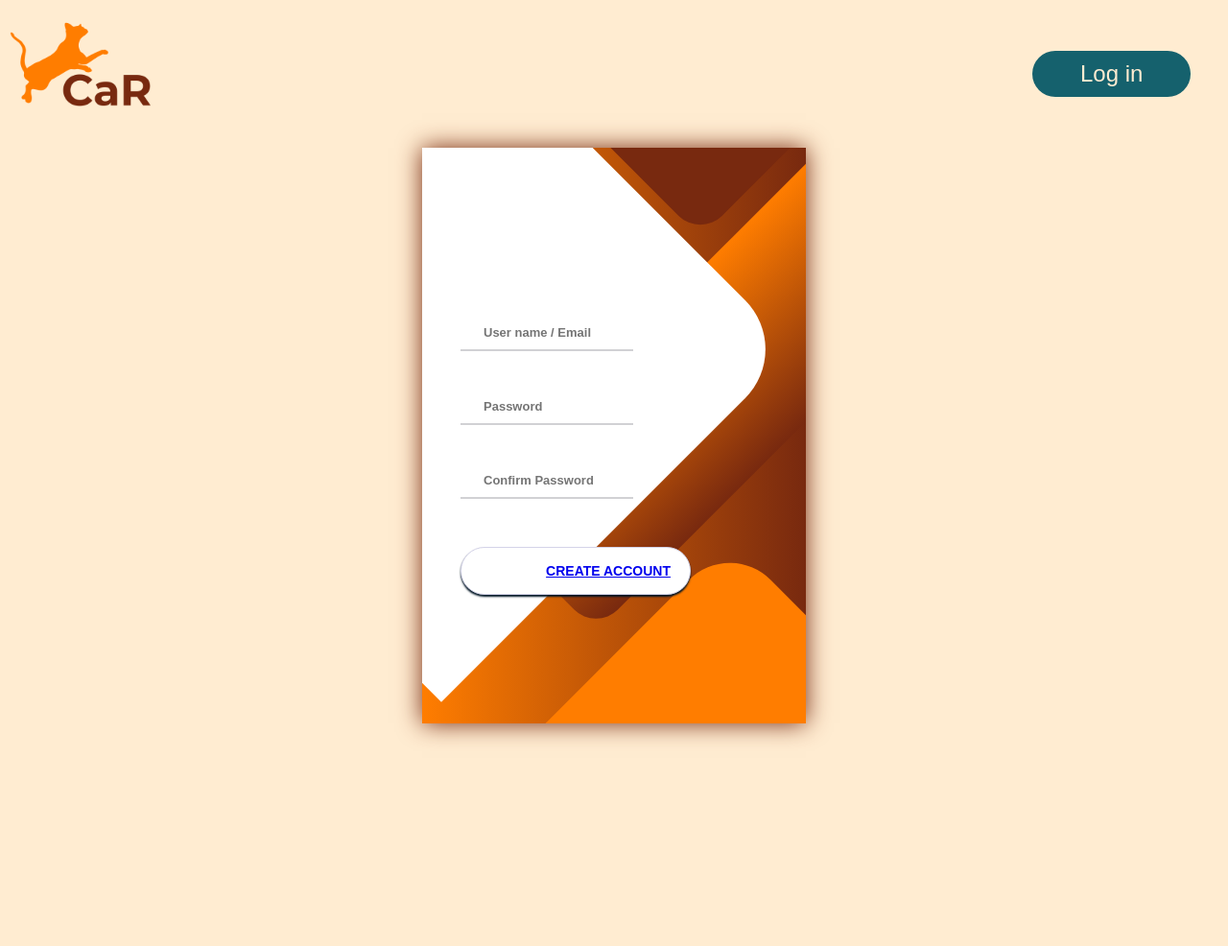
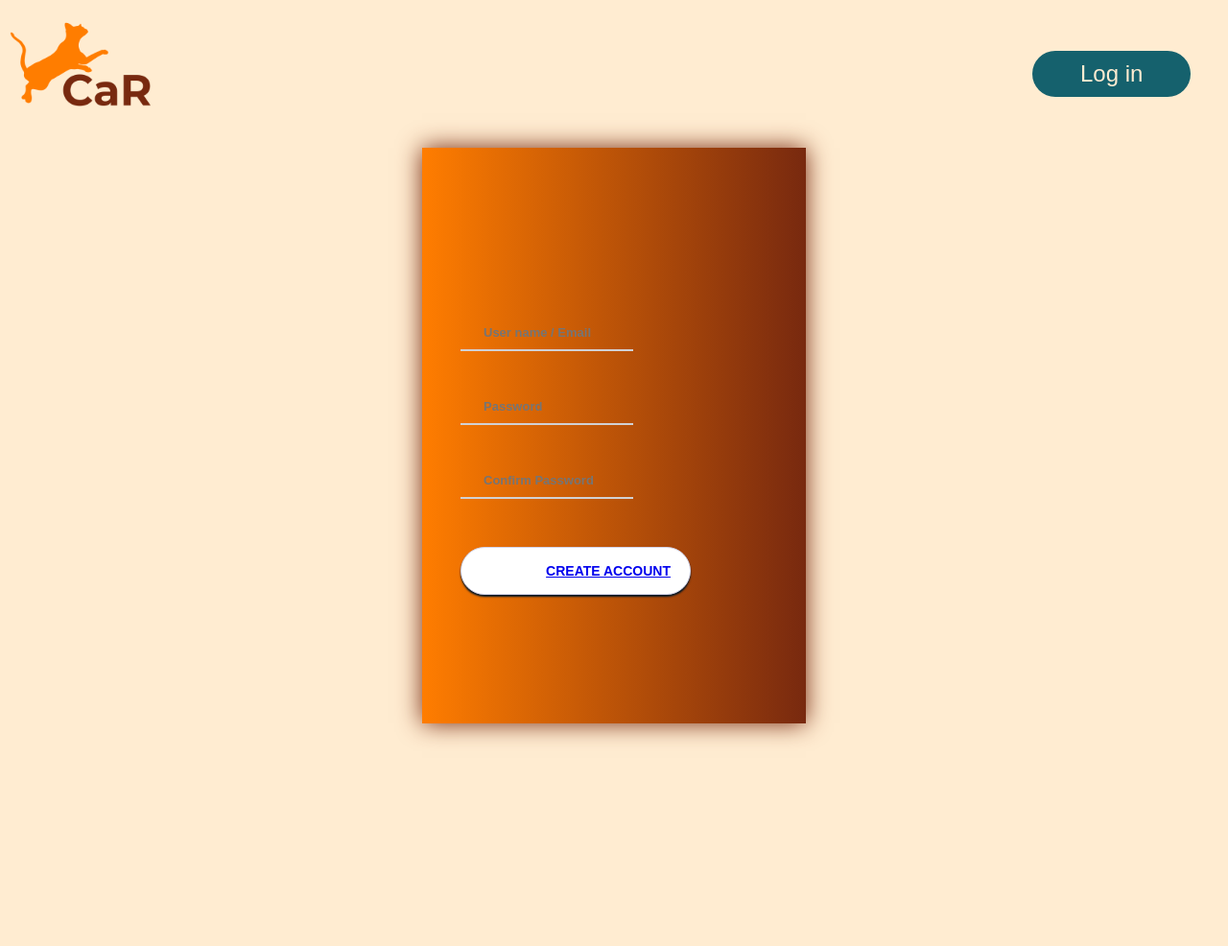
Before and after one commit to Loredana-Manea-B1/CaR, a PHP site: page /Register.html in a window 1280 px wide. Shown: the whole page at 96% size. After the commit the page ends 773 px from the top, so only its background shows below. Run offline with PHP 8.4, Linux system fonts and the light colour scheme.

Commit message:
refacut log in

```diff
--- a/LoginStyle.css
+++ b/LoginStyle.css
@@ -21,69 +21,17 @@
 }
 
 .screen {
-    background: linear-gradient(90deg, #FF7D00, #78290F);
+    background: linear-gradient(90deg, #FFECD1, #ffecd193);
     position: relative;
     height: 700px;
     width: 500px;
-    box-shadow: 0px 0px 24px #78290F;
+    box-shadow: 0px 0px 24px #70635e;
 }
 
 .screen__content {
     z-index: 1;
     position: relative;
     height: 90%;
-}
-
-.screen__background {
-    position: absolute;
-    top: 0;
-    left: 0;
-    right: 0;
-    bottom: 0;
-    z-index: 0;
-    -webkit-clip-path: inset(0 0 0 0);
-    clip-path: inset(0 0 0 0);
-}
-
-.screen__background__shape {
-    transform: rotate(45deg);
-    position: absolute;
-}
-
-.screen__background__shape1 {
-    height: 520px;
-    width: 520px;
-    background: #fff;
-    top: -50px;
-    right: 120px;
-    border-radius: 0 72px 0 0;
-}
-
-.screen__background__shape2 {
-    height: 220px;
-    width: 220px;
-    background: #78290F;
-    top: -172px;
-    right: 0;
-    border-radius: 32px;
-}
-
-.screen__background__shape3 {
-    height: 540px;
-    width: 240px;
-    background: linear-gradient(270deg, #78290F, #FF7D00);
-    top: -24px;
-    right: 0;
-    border-radius: 32px;
-}
-
-.screen__background__shape4 {
-    height: 500px;
-    width: 200px;
-    background: #FF7D00;
-    top: 420px;
-    right: 50px;
-    border-radius: 60px;
 }
 
 .login {
@@ -109,15 +57,8 @@
     transition: 0.2s;
 }
 
-.login__input:active,
-.login__input:focus,
-.login__input:hover {
-    outline: none;
-    border-bottom-color: #001524;
-}
-
 .login__submit {
-    background: #fff;
+    background: #5f8b928f;
     font-size: 20px;
     margin-top: 40px;
     padding: 16px 20px;
@@ -182,52 +123,6 @@
         position: relative;
         height: 90%;
     }
-    .screen__background {
-        position: absolute;
-        top: 0;
-        left: 0;
-        right: 0;
-        bottom: 0;
-        z-index: 0;
-        -webkit-clip-path: inset(0 0 0 0);
-        clip-path: inset(0 0 0 0);
-    }
-    .screen__background__shape {
-        transform: rotate(45deg);
-        position: absolute;
-    }
-    .screen__background__shape1 {
-        height: 520px;
-        width: 520px;
-        background: #fff;
-        top: -50px;
-        right: 120px;
-        border-radius: 0 72px 0 0;
-    }
-    .screen__background__shape2 {
-        height: 220px;
-        width: 220px;
-        background: #78290F;
-        top: -172px;
-        right: 0;
-        border-radius: 32px;
-    }
-    .screen__background__shape3 {
-        height: 540px;
-        width: 190px;
-        background: linear-gradient(270deg, #78290F, #FF7D00);
-        top: -24px;
-        right: 0;
-        border-radius: 32px;
-    }
-    .screen__background__shape4 {
-        height: 400px;
-        width: 200px;
-        background: #FF7D00;
-        top: 420px;
-        right: 50px;
-        border-radius: 60px;
-    }
     .login__field {
         padding: 20px 0px;
         position: relative;
--- a/Register.html
+++ b/Register.html
@@ -51,12 +51,7 @@
                 </form>
 
             </div>
-            <div class="screen__background ">
-                <span class="screen__background__shape screen__background__shape4 "></span>
-                <span class="screen__background__shape screen__background__shape3 "></span>
-                <span class="screen__background__shape screen__background__shape2 "></span>
-                <span class="screen__background__shape screen__background__shape1 "></span>
-            </div>
+
         </div>
     </div>
 
```
Also changed, not shown: Login.html (+1 -6 lines).
